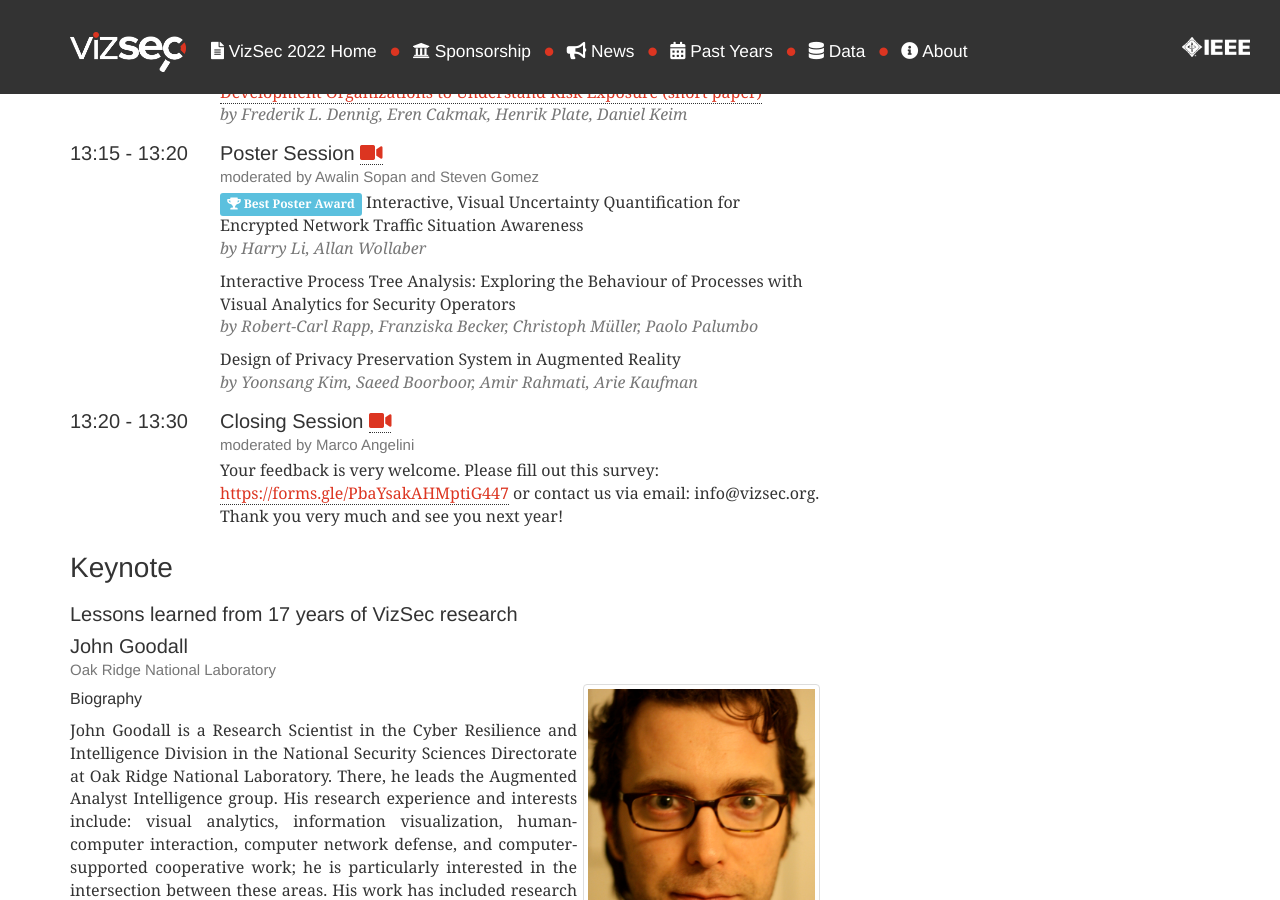
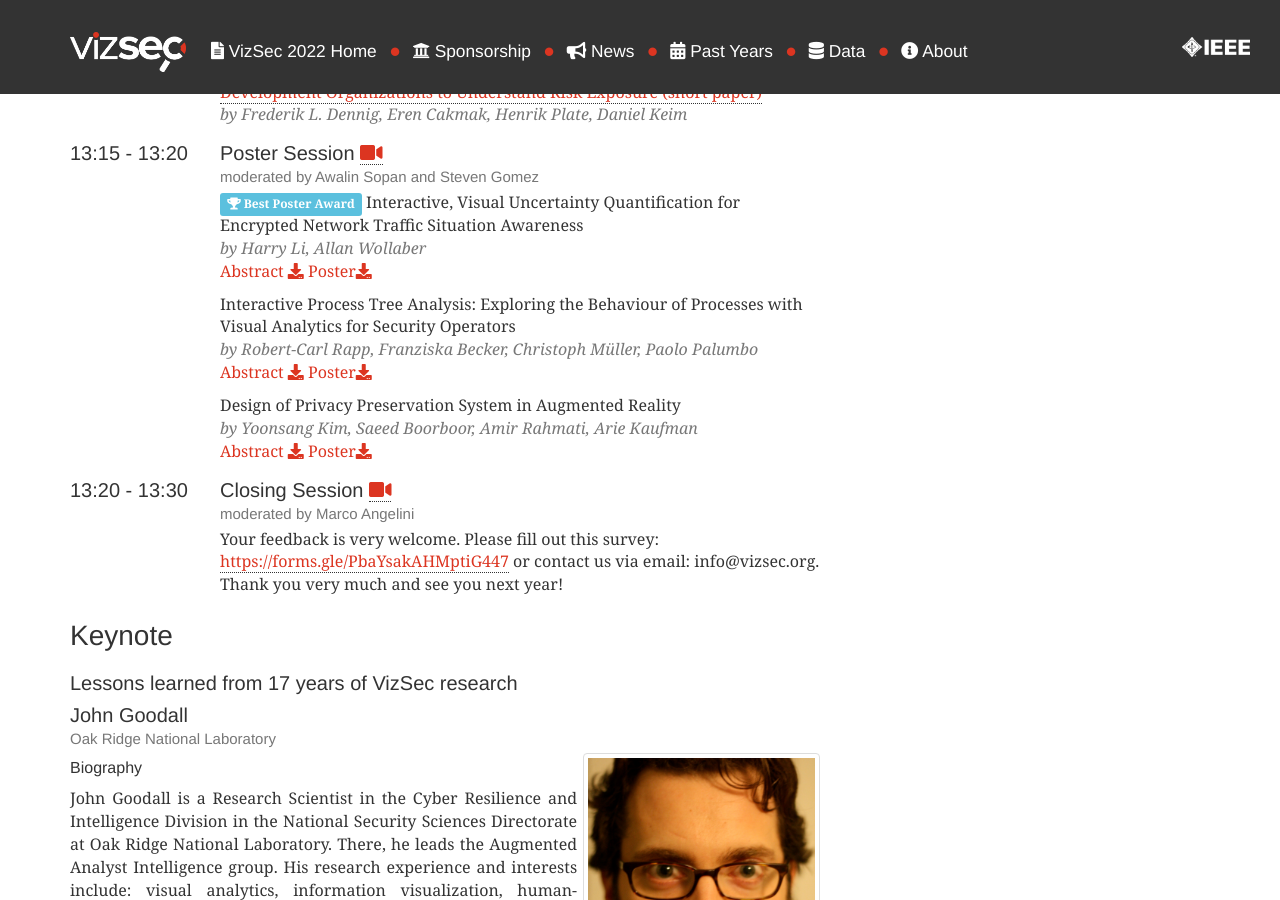
Before and after one commit to vizsec/vizsec.github.io, a Jekyll site: the page built from vizsec2021/index.html, in a window 1280 px wide and 900 px high, scrolled down 1534 px. Built offline with Jekyll 4.4.1, drawn with Linux system fonts in a browser that asks for light colours; nearby versions of some CDN libraries.

Commit message:
add poster files to 2021 program

```diff
--- a/vizsec2021/index.html
+++ b/vizsec2021/index.html
@@ -160,19 +160,27 @@ custom_css: cfp_sidebar
             <div class="session-title"><span class="label label-info"><i class="fa fa-trophy"></i> Best Poster Award</span>
                 Interactive, Visual Uncertainty Quantification for Encrypted Network Traffic Situation Awareness
                 </br><em class="text-muted">by Harry Li, Allan Wollaber</em>
-
+                </br>
+                <a href="/files/2021/1_abstract.pdf" target="_blank" style="border: none; text-indent: 0em;">Abstract <i class="fa fa-download"></i></a>
+                <a href="/files/2021/1_poster.pdf" target="_blank" style="border: none; text-indent: 0em;"> Poster<i class="fa fa-download"></i></a>
             </div>
         </div>
         <div class="row slot">
             <div class="session-time">&nbsp;</div>
             <div class="session-title">Interactive Process Tree Analysis: Exploring the Behaviour of Processes with Visual Analytics for Security Operators
                 </br><em class="text-muted">by Robert-Carl Rapp, Franziska Becker, Christoph Müller, Paolo Palumbo</em>
+                </br>
+                <a href="/files/2021/2_abstract.pdf" target="_blank" style="border: none; text-indent: 0em;">Abstract <i class="fa fa-download"></i></a>
+                <a href="/files/2021/2_poster.pdf" target="_blank" style="border: none; text-indent: 0em;"> Poster<i class="fa fa-download"></i></a>
             </div>
         </div>
         <div class="row slot">
             <div class="session-time">&nbsp;</div>
             <div class="session-title">Design of Privacy Preservation System in Augmented Reality
                 </br><em class="text-muted">by Yoonsang Kim, Saeed Boorboor, Amir Rahmati, Arie Kaufman</em>
+                </br>
+                <a href="/files/2021/3_abstract.pdf" target="_blank" style="border: none; text-indent: 0em;">Abstract <i class="fa fa-download"></i></a>
+                <a href="/files/2021/3_poster.pdf" target="_blank" style="border: none; text-indent: 0em;"> Poster<i class="fa fa-download"></i></a>
             </div>
         </div>
     </div>
```
Also changed, not shown: 6 other files.
